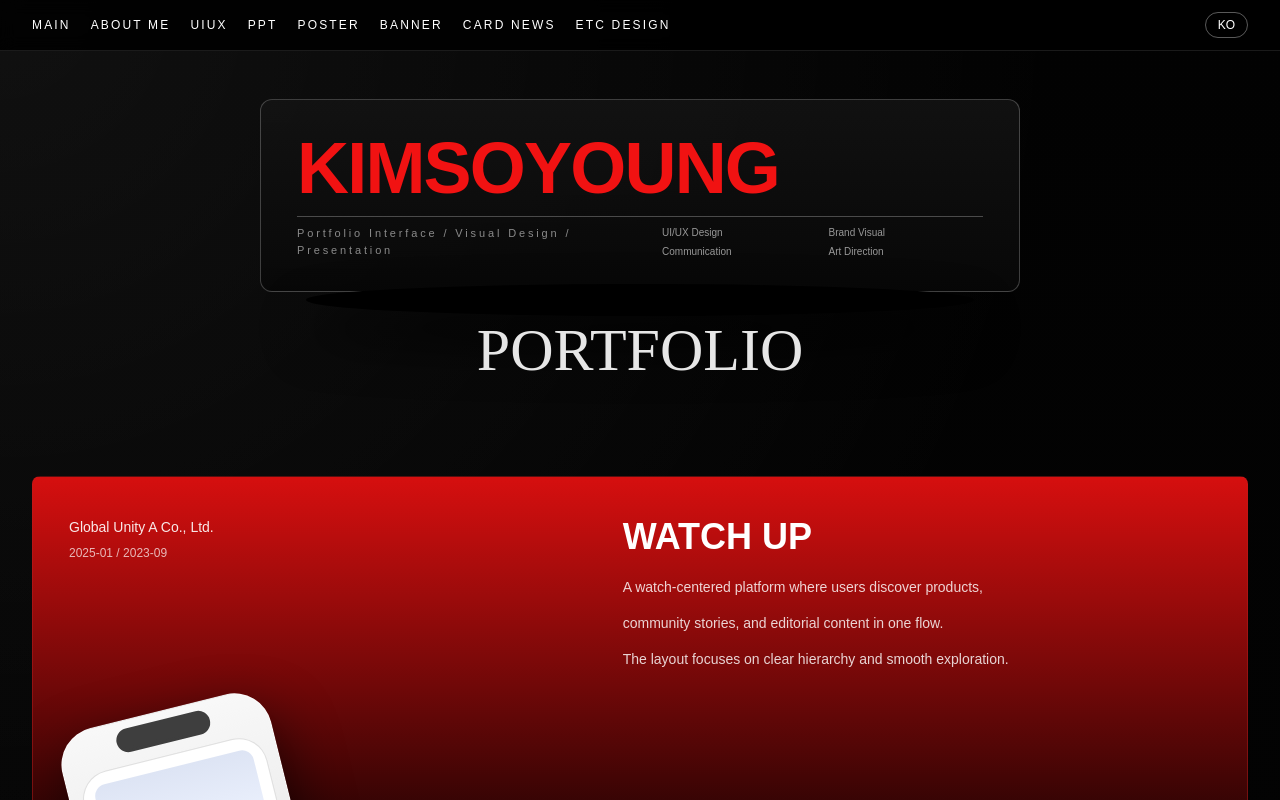
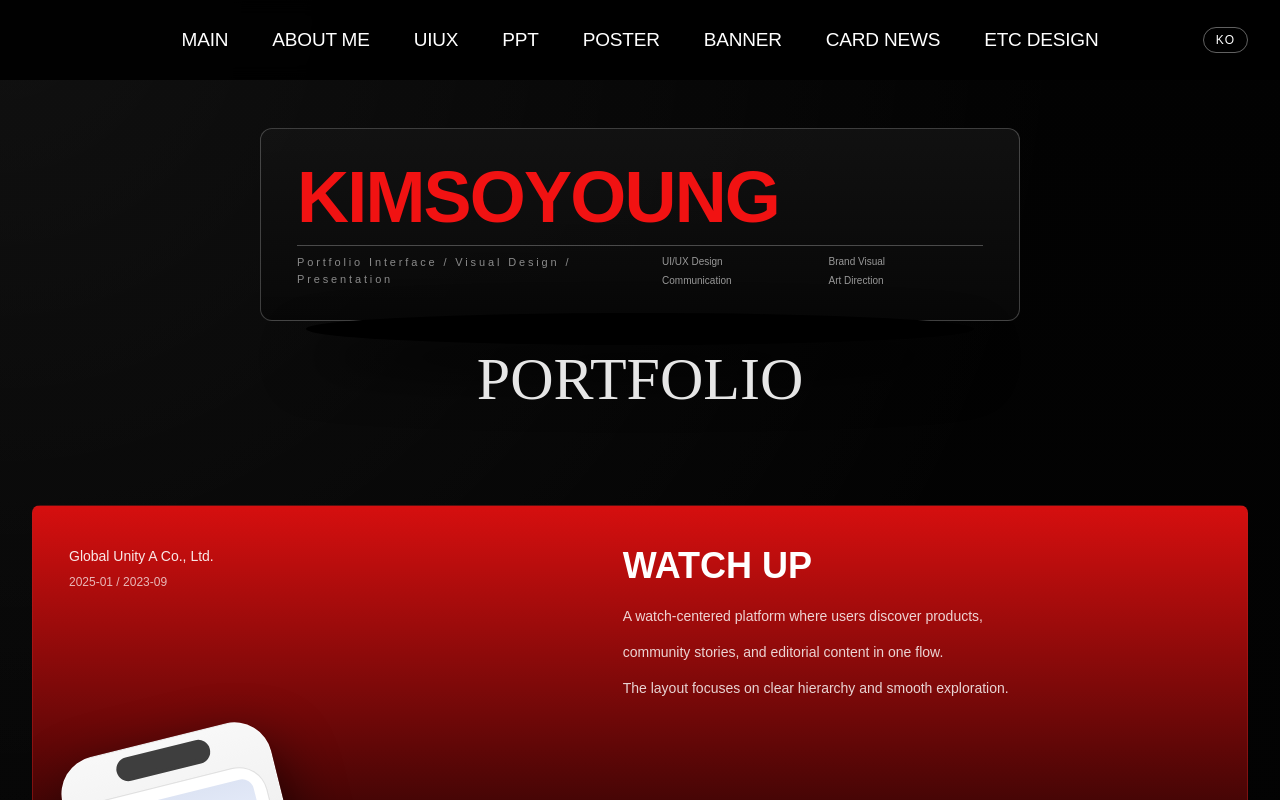
Before and after one commit to sgim226614-art/kimsoyoungweb, a Next.js app: page /en in a window 1280 px wide. Shown: the top 800 px of the page. Built offline with nearby package versions, Linux system fonts and the light colour scheme.

Commit message:
style: center top nav like figma and keep locale switch at right

```diff
--- a/src/components/portfolio-shell.tsx
+++ b/src/components/portfolio-shell.tsx
@@ -32,9 +32,9 @@ export function PortfolioShell({
 
   return (
     <div className="portfolio-noise relative isolate min-h-screen bg-[#020202] text-white">
-      <header className="sticky top-0 z-30 border-b border-white/10 bg-black/88 backdrop-blur">
-        <div className="mx-auto flex w-full max-w-7xl items-center justify-between px-4 py-3 sm:px-8">
-          <nav className="flex flex-wrap items-center gap-x-5 gap-y-2 text-[11px] tracking-[0.18em] sm:text-xs">
+      <header className="sticky top-0 z-30 bg-black/92 backdrop-blur">
+        <div className="relative mx-auto flex h-20 w-full max-w-7xl items-center px-4 sm:px-8">
+          <nav className="absolute left-1/2 flex -translate-x-1/2 items-center gap-x-7 text-[18px] tracking-[-0.01em] md:gap-x-9 md:text-[19px] lg:gap-x-11">
             {menuItems.map((item) => {
               const isActive = item.slug === activeSlug;
 
@@ -44,8 +44,8 @@ export function PortfolioShell({
                   href={getPortfolioHref(locale, item.slug)}
                   className={
                     isActive
-                      ? "text-white"
-                      : "text-white/72 transition hover:text-white"
+                      ? "whitespace-nowrap text-white"
+                      : "whitespace-nowrap text-white/92 transition hover:text-white"
                   }
                 >
                   {item.label}
@@ -56,7 +56,7 @@ export function PortfolioShell({
 
           <LocaleSwitch
             locale={locale}
-            className="rounded-full border border-white/35 px-3 py-1 text-xs text-white/80 transition hover:border-white hover:text-white"
+            className="ml-auto rounded-full border border-white/38 px-3 py-1 text-xs tracking-[0.08em] text-white/88 transition hover:border-white hover:text-white"
           />
         </div>
       </header>
```
